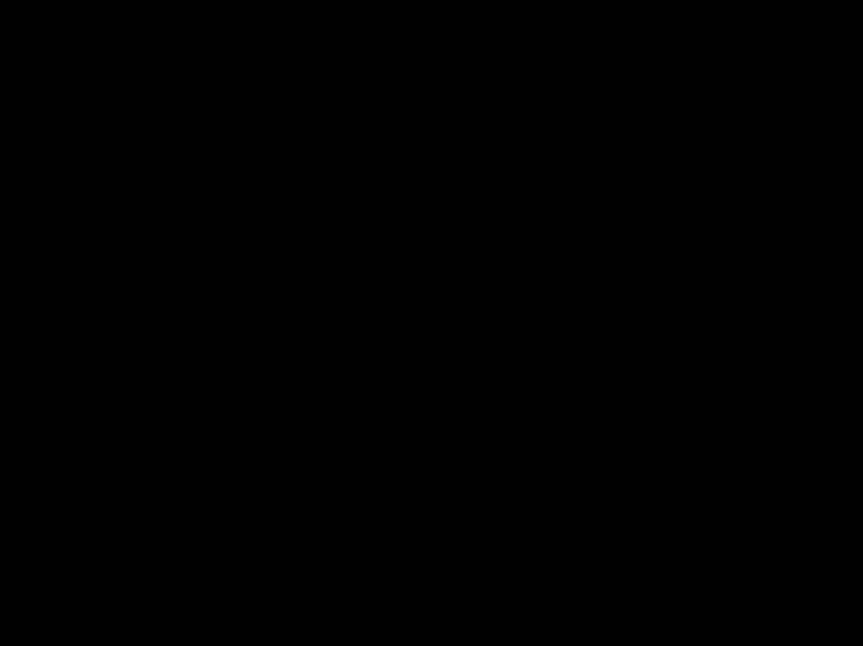
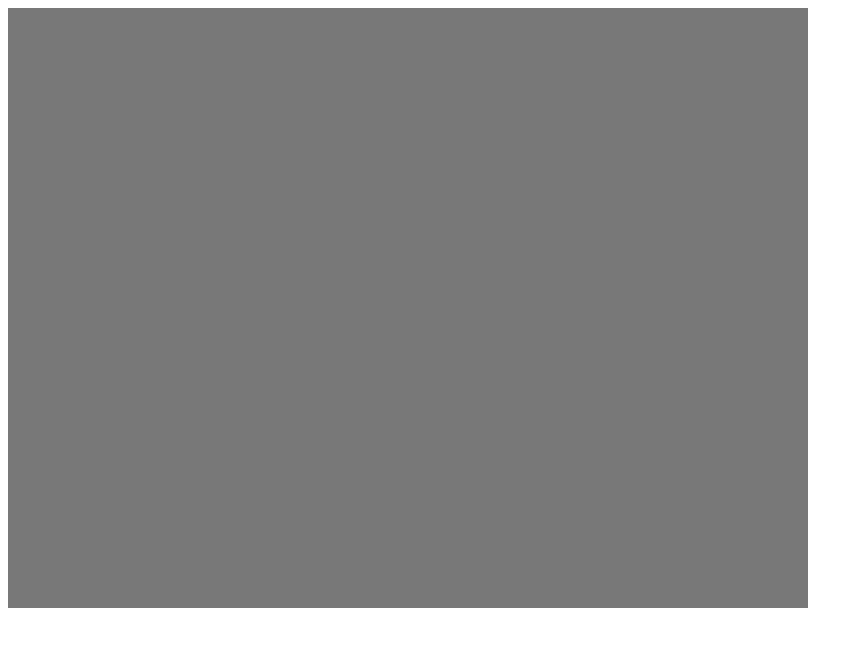
Before and after one commit to gknapp/jump, a plain HTML site: page resources/public/index.html in a window 1280 px wide. Shown: the whole page, without its empty margins (0-863 px from the left). Drawn offline with Linux system fonts and the light colour scheme.

```diff
--- a/resources/public/index.html
+++ b/resources/public/index.html
@@ -1,16 +1,27 @@
 <!doctype html>
 <html lang="en">
 <head>
-  <meta charset="utf-8">
   <title>JUMP!</title>
   <style type="text/css">
-  body {
-    background-color: black;
+  canvas {
+    background-color: #777;
   }
   </style>
 </head>
 <body>
-  <canvas width="600" height="450" id="screen"></canvas>
+  <canvas width="800" height="600" id="screen"></canvas>
   <script src="js/jump/main.js"></script>
+<!--
+  <script>
+        console.log("Drawing sprite to canvas");
+        var c = document.getElementById("screen").getContext("2d");
+        var sprite = new Image();
+        sprite.src = "sprites/player.png";
+
+        sprite.onload = function () {
+            c.drawImage(sprite, 116, 94, 37, 35, 10, 10, 37, 35);
+        };
+  </script>
+-->
 </body>
 </html>
```
Also changed, not shown: resources/public/sprites/player.png, 1 other file.
